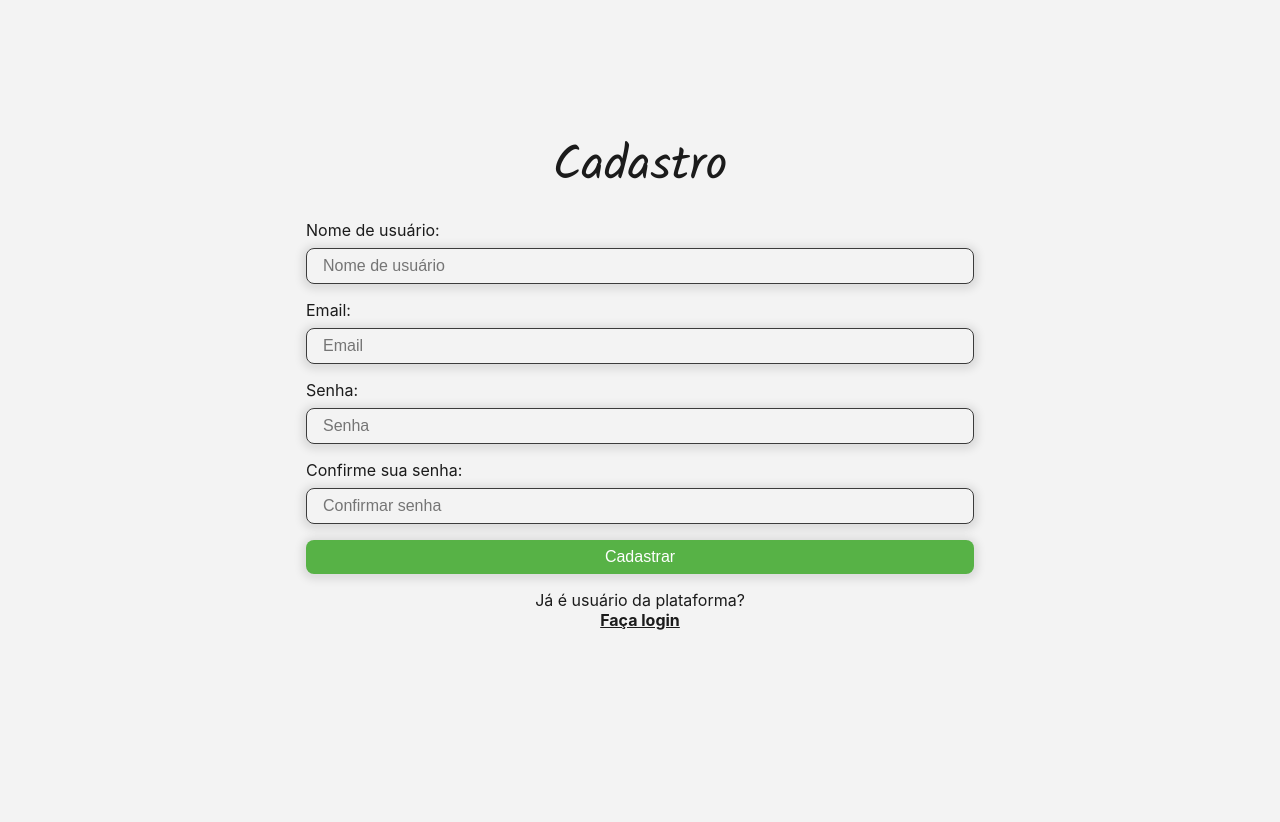
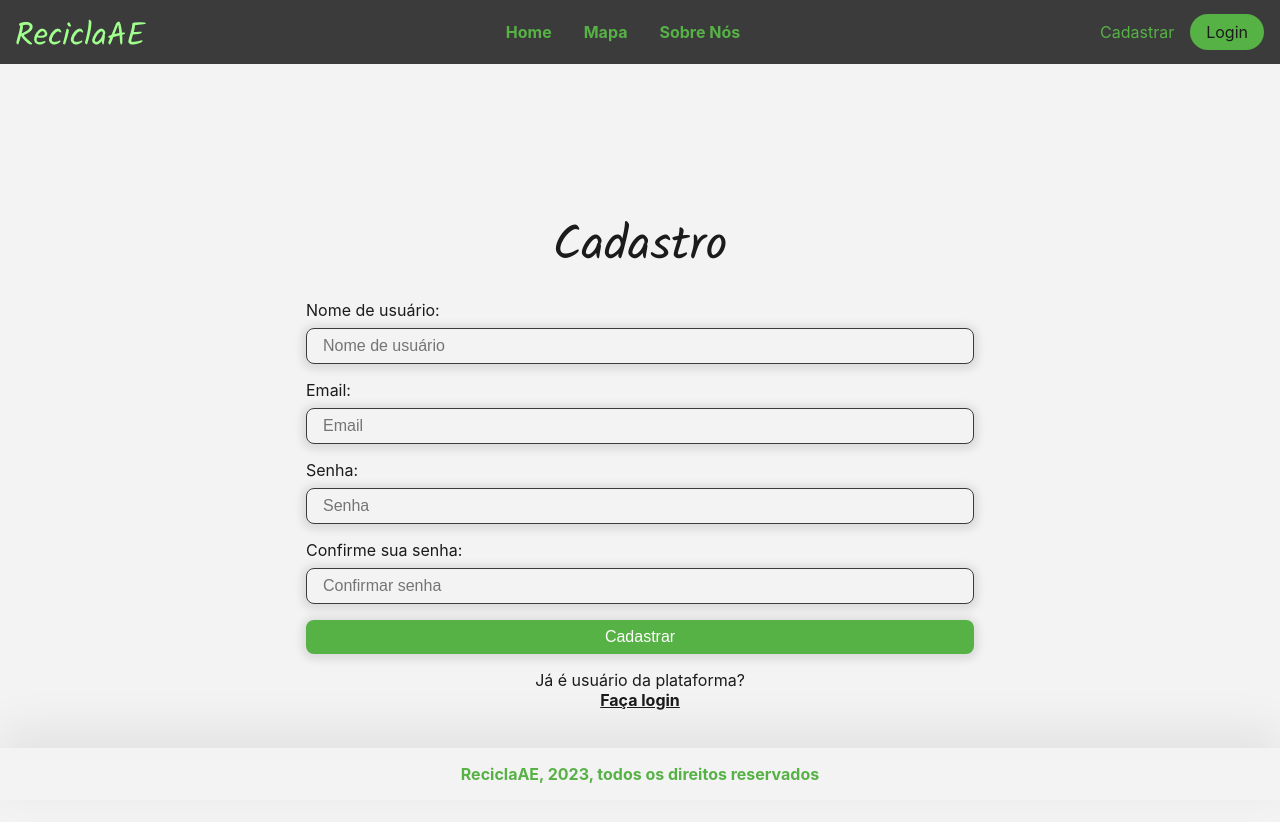
Before and after one commit to reciclae/reciclae-frontend, a React (Create React App) app: page /signup in a window 1280 px wide. Shown: the top 822 px of the page. Before the commit the page ends 800 px from the top, so only its background shows below. Built offline with nearby package versions, Linux system fonts and the light colour scheme.

Commit message:
view: adicionando Header e Footer às páginas Signup e Login

```diff
--- a/src/pages/Login/index.tsx
+++ b/src/pages/Login/index.tsx
@@ -6,7 +6,7 @@ import { zodResolver } from "@hookform/resolvers/zod";
 import { AuthContext } from "../../context/AuthContext";
 import { schema, FormData } from "./form";
 
-import { Title, Input, Button, Link } from "../../components";
+import { Header, Title, Input, Button, Link, Footer } from "../../components";
 
 import {
   Container,
@@ -40,8 +40,10 @@ export function Login() {
 
   return (
     <Container>
-      <Title>Login</Title>
+      <Header />
       <Form onSubmit={handleSubmit(submit)}>
+        <Title>Login</Title>
+
         <Input<FormData>
           label="Email:"
           name="email"
@@ -60,11 +62,13 @@ export function Login() {
         />
 
         <Button>Entrar</Button>
+
+        <FormFooter>
+          <Text>Ainda não é usuário da plataforma?</Text>
+          <Link to="/signup">Cadastre-se</Link>
+        </FormFooter>
       </Form>
-      <FormFooter>
-        <Text>Ainda não é usuário da plataforma?</Text>
-        <Link to="/signup">Cadastre-se</Link>
-      </FormFooter>
+      <Footer />
     </Container>
   )
 }
--- a/src/pages/Login/style.ts
+++ b/src/pages/Login/style.ts
@@ -1,15 +1,15 @@
 import styled from "styled-components";
 
 export const Container = styled.div`
-  max-width: var(--tablet-bp);
-  margin: 8rem auto;
 `;
 
 export const Form = styled.form`
   display: flex;
   flex-direction: column;
   gap: 1rem;
-  margin: 1rem;
+  max-width: var(--tablet-bp);
+  padding: 1rem;
+  margin: 8rem auto;
 `;
 
 export const FormFooter = styled.div`
--- a/src/pages/Signup/index.tsx
+++ b/src/pages/Signup/index.tsx
@@ -7,7 +7,7 @@ import { AuthContext } from "../../context/AuthContext";
 import { api } from "../../api";
 import { schema, FormData } from "./form";
 
-import { Title, Input, Button, Link } from "../../components";
+import { Header, Title, Input, Button, Link, Footer } from "../../components";
 
 import {
   Container,
@@ -50,8 +50,10 @@ export function Signup() {
 
   return (
     <Container>
-      <Title>Cadastro</Title>
+      <Header />
       <Form onSubmit={handleSubmit(submit)}>
+        <Title>Cadastro</Title>
+
         <Input<FormData>
           label="Nome de usuário:"
           name="userName"
@@ -86,11 +88,13 @@ export function Signup() {
         />
 
         <Button>Cadastrar</Button>
+
+        <FormFooter>
+          <Text>Já é usuário da plataforma?</Text>
+          <Link to="/login">Faça login</Link>
+        </FormFooter>
       </Form>
-      <FormFooter>
-        <Text>Já é usuário da plataforma?</Text>
-        <Link to="/login">Faça login</Link>
-      </FormFooter>
+      <Footer />
     </Container>
   )
 }
--- a/src/pages/Signup/style.ts
+++ b/src/pages/Signup/style.ts
@@ -1,15 +1,15 @@
 import styled from "styled-components";
 
 export const Container = styled.div`
-  max-width: var(--tablet-bp);
-  margin: 8rem auto;
 `;
 
 export const Form = styled.form`
   display: flex;
   flex-direction: column;
   gap: 1rem;
-  margin: 1rem;
+  padding: 1rem;
+  max-width: var(--tablet-bp);
+  margin: 8rem auto;
 `;
 
 export const FormFooter = styled.div`
```
